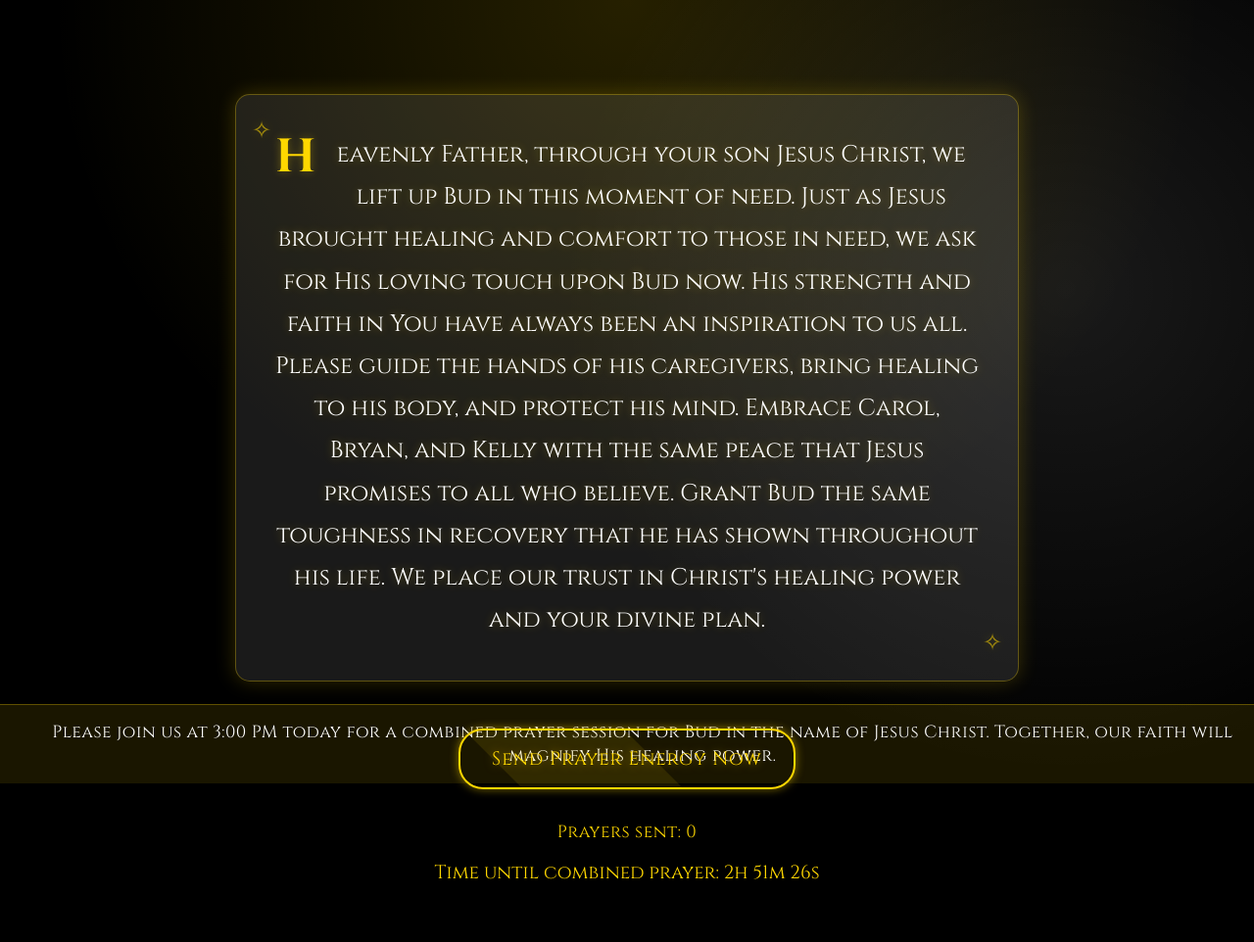
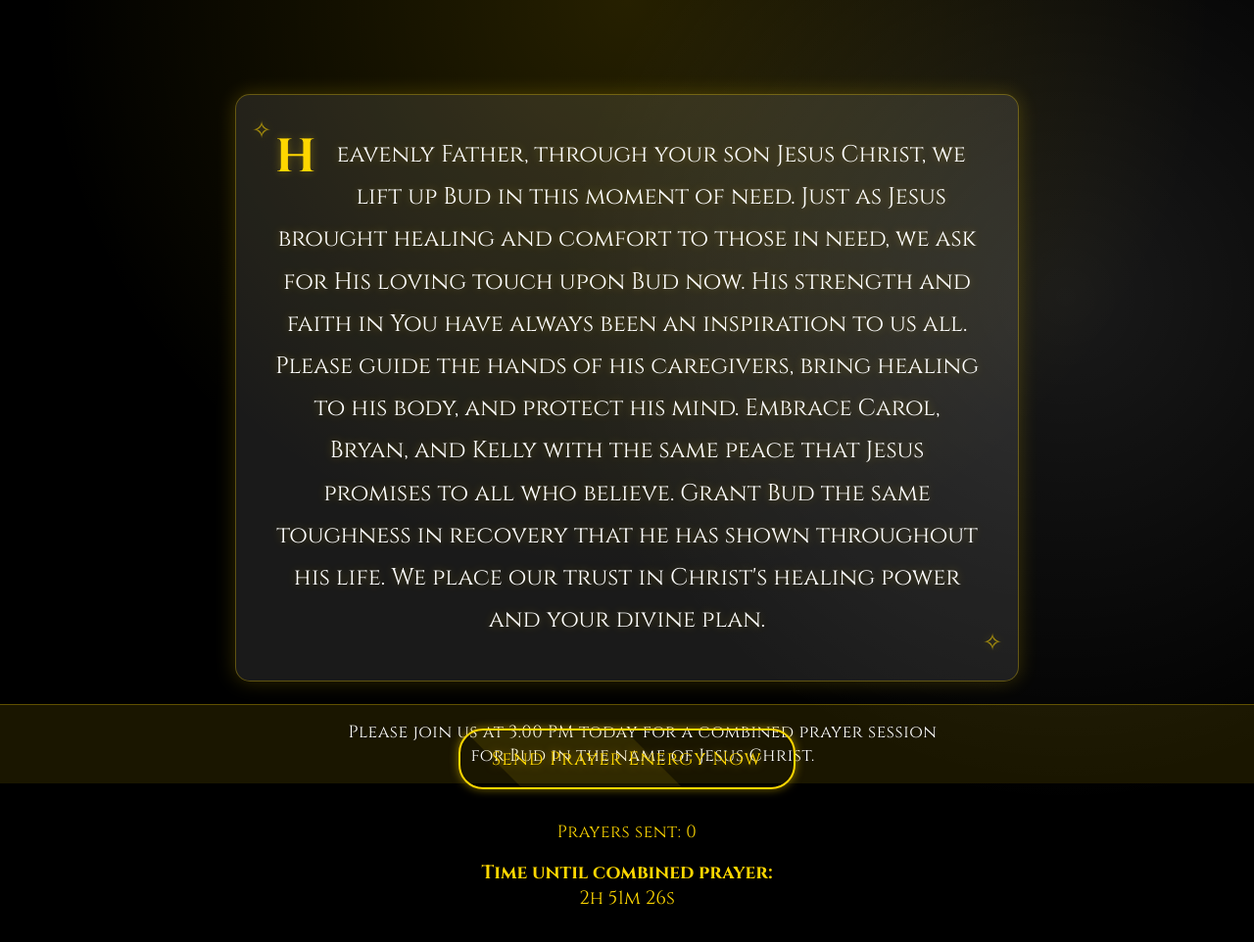
Before and after one commit to kmac1310/Budsprayer, a plain HTML site: page index.html in a window 1280 px wide. Shown: the whole page at 98% size. Drawn offline with Linux system fonts and the light colour scheme.

Commit message:
Update index.html

```diff
--- a/index.html
+++ b/index.html
@@ -219,7 +219,8 @@
     </div>
 
     <div class="combined-prayer">
-        Please join us at 3:00 PM today for a combined prayer session for Bud in the name of Jesus Christ. Together, our faith will magnify His healing power.
+        <div>Please join us at 3:00 PM today for a combined prayer session</div>
+        <div>for Bud in the name of Jesus Christ.</div>
     </div>
 
     <div id="energyEffect" class="energy-effect"></div>
@@ -284,14 +285,14 @@
             prayerTime.setHours(15, 0, 0); // 3:00 PM
 
             if (now > prayerTime) {
-                document.getElementById('clock').textContent = "Combined prayer time has begun. Please join in spirit.";
+                document.getElementById('clock').innerHTML = "<strong>Combined prayer time has begun.</strong><br>Please join in spirit with Christ's healing power.";
             } else {
                 const diff = prayerTime - now;
                 const hours = Math.floor(diff / (1000 * 60 * 60));
                 const minutes = Math.floor((diff % (1000 * 60 * 60)) / (1000 * 60));
                 const seconds = Math.floor((diff % (1000 * 60)) / 1000);
 
-                document.getElementById('clock').textContent = `Time until combined prayer: ${hours}h ${minutes}m ${seconds}s`;
+                document.getElementById('clock').innerHTML = `<strong>Time until combined prayer:</strong><br>${hours}h ${minutes}m ${seconds}s`;
             }
         }
 
```
